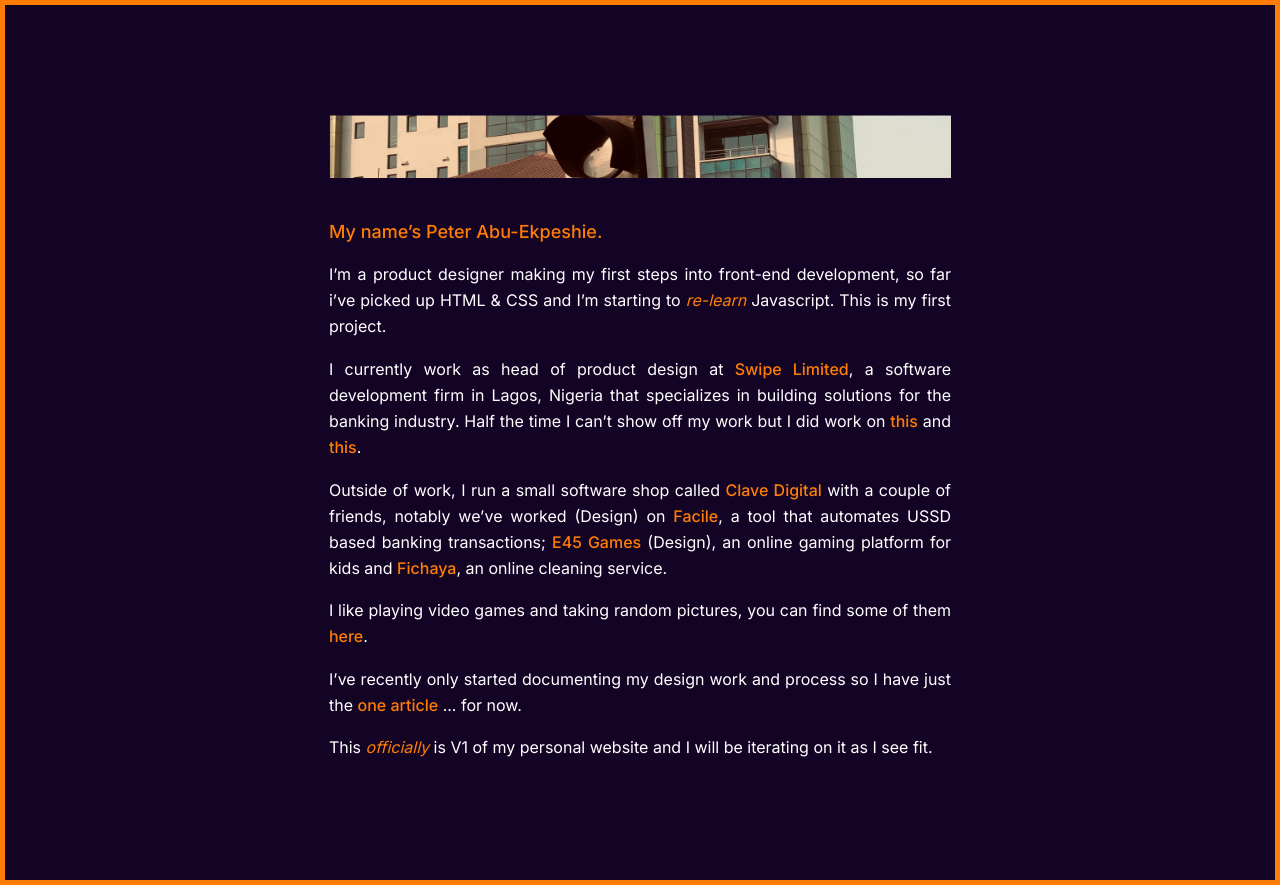
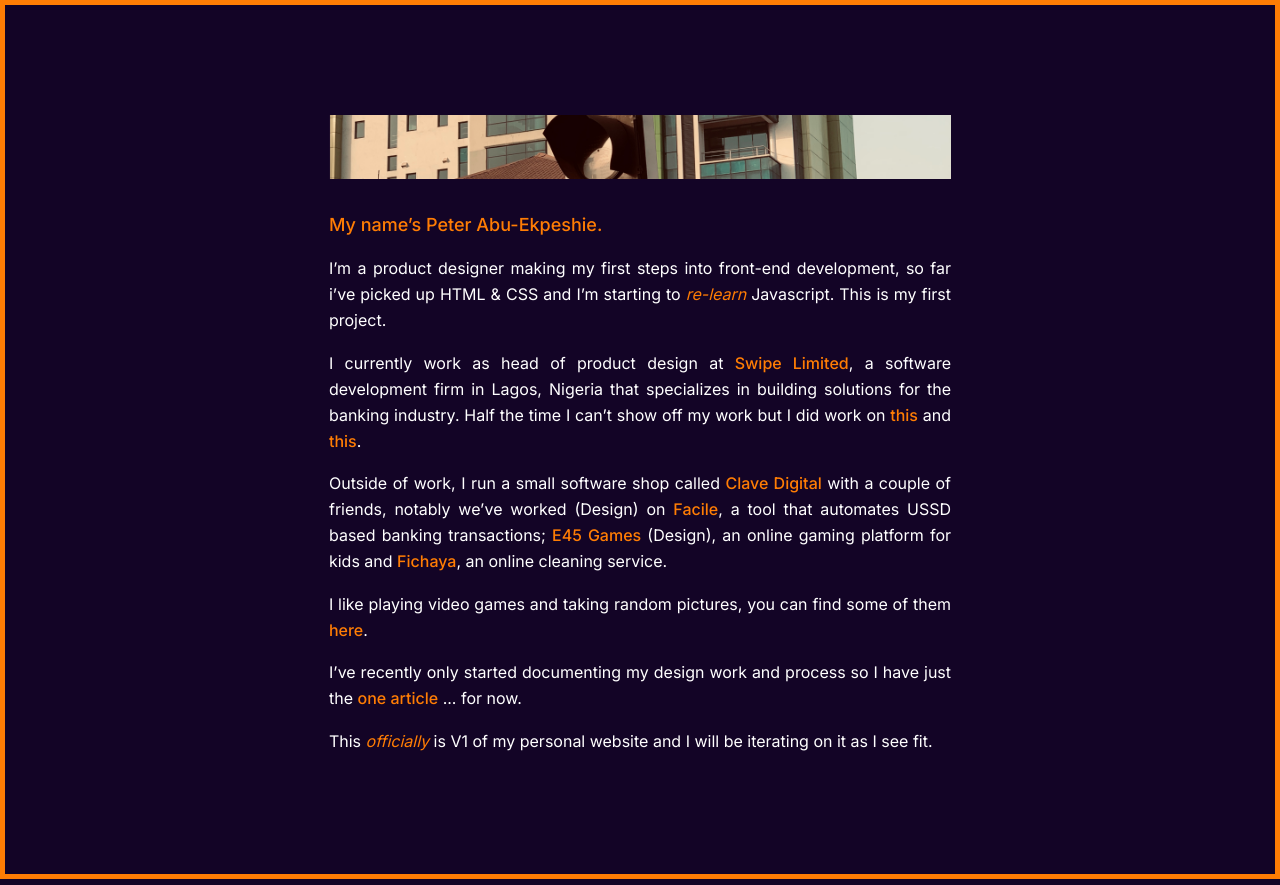
Before and after one commit to peteabu/personal-website, a plain HTML site: page public/index.html in a window 1280 px wide. Drawn offline with Linux system fonts and the light colour scheme.

Commit message:
fixed image issues

```diff
--- a/public/css/styles.css
+++ b/public/css/styles.css
@@ -42,11 +42,17 @@ a{
     color: #FF7D04;
     font-weight: 500;
 }
-img{
-    height: 7.92vh;
-    width: 48.6vw;
+.image {
+    width: 100%;
+    height: 8vh;
 }
-.last{
+img {
+    height: 100%;
+    width: 100%;
+    object-fit: cover;
+    object-position: center;
+}
+.last {
     margin-bottom: 15vh;
 }
 
@@ -55,7 +61,4 @@ img{
         width: 70vw;
         text-align: left;
     }
-    img{
-        width: 70vw;
-    }
   }
--- a/public/index.html
+++ b/public/index.html
@@ -15,7 +15,9 @@
     <body>
         <div class="container">
             <header>
-                <img src="img/header.png" alt="header image"/>
+                <div class="image">
+                    <img src="img/header.png" alt="header image"/>
+                </div>
             </header>
             <main>
                 <h1 class="colored">My name’s Peter Abu-Ekpeshie.</h1>
```
